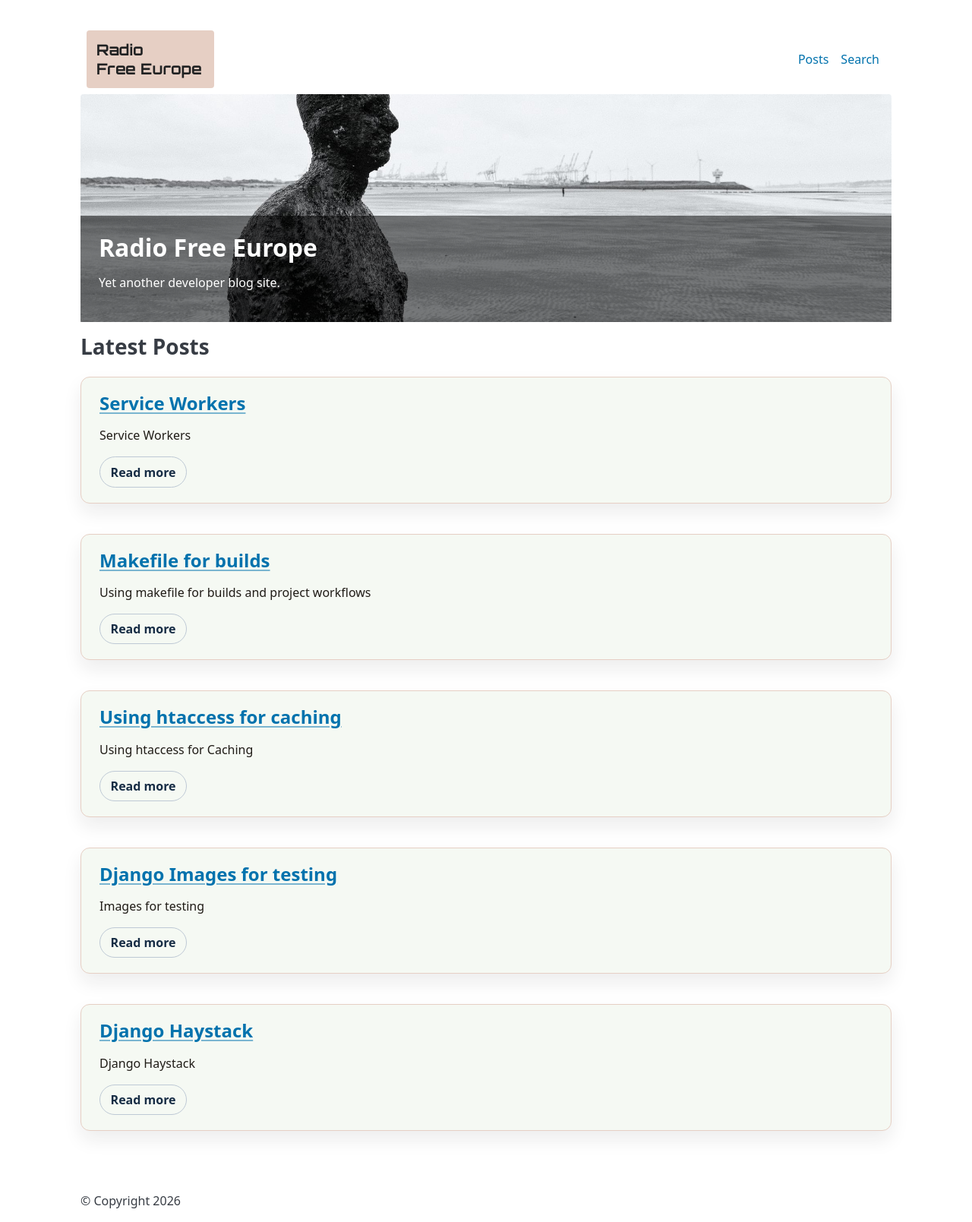
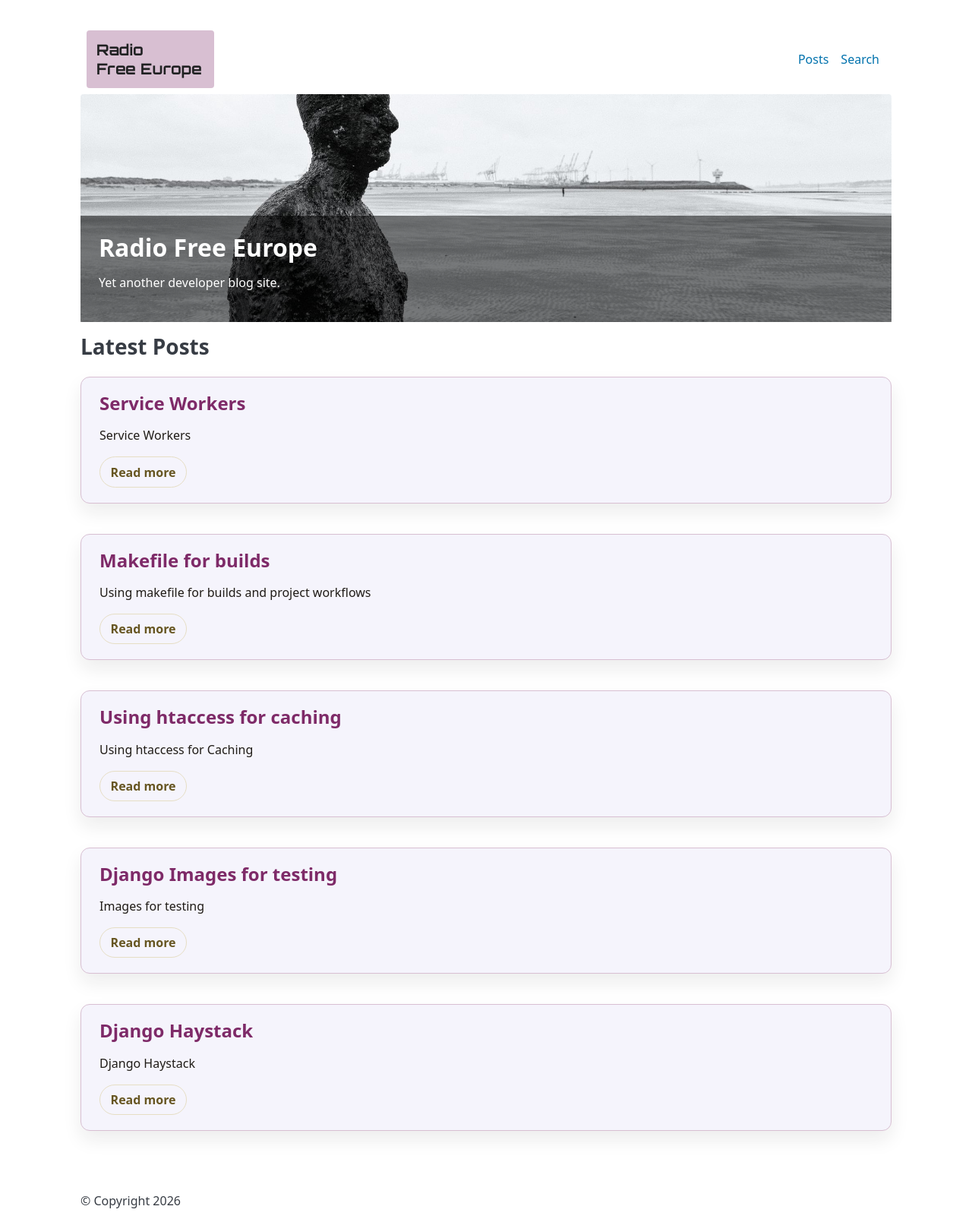
Before and after one commit to mikeh74/rfe, a Jekyll site: the page built from index.md, in a window 1280 px wide. Shown: the whole page at 76% size. Built offline with Jekyll 4.4.1, drawn with Linux system fonts in a browser that asks for light colours.

Commit message:
Updating styles

```diff
--- a/assets/css/style.css
+++ b/assets/css/style.css
@@ -2906,6 +2906,7 @@ textarea,
   }
 }
 .post-card {
+  position: relative;
   border: 1px solid var(--primary-extra-light);
   border-radius: 10px;
   padding: 1rem 1.25rem;
@@ -2950,6 +2951,7 @@ textarea,
 }
 
 .featured-post {
+  position: relative;
   padding: 1.25rem 1.5rem;
   border: 1px solid var(--primary-extra-light);
   border-radius: 12px;
@@ -2959,6 +2961,7 @@ textarea,
 
 .featured-post h3 {
   margin-top: 0;
+  color: var(--primary);
 }
 
 .post-tease {
@@ -2983,20 +2986,30 @@ textarea,
   color: var(--secondary);
 }
 
+.stretched-link::after {
+  position: absolute;
+  top: 0;
+  right: 0;
+  bottom: 0;
+  left: 0;
+  z-index: 1;
+  content: "";
+}
+
 :root {
   --bg: #f7f4ef;
   --text: #1f1b16;
-  --primary: hsl(20, 50%, 45%);
+  --primary: hsl(316, 50%, 33%);
   --primary-light: color-mix(in srgb, var(--primary) 60%, white);
   --primary-extra-light: color-mix(in srgb, var(--primary) 30%, white);
   --primary-dark: color-mix(in srgb, var(--primary) 60%, black);
   --primary-extra-dark: color-mix(in srgb, var(--primary) 30%, black);
-  --secondary: hsl(211, 50%, 30%);
+  --secondary: hsl(45, 50%, 45%);
   --secondary-light: color-mix(in srgb, var(--secondary) 60%, white);
   --secondary-extra-light: color-mix(in srgb, var(--secondary) 30%, white);
   --secondary-dark: color-mix(in srgb, var(--secondary) 60%, black);
   --secondary-extra-dark: color-mix(in srgb, var(--secondary) 30%, black);
-  --accent: hsl(98, 50%, 39%);
+  --accent: hsl(249, 60%, 55%);
   --accent-light: color-mix(in srgb, var(--accent) 60%, white);
   --accent-extra-light: color-mix(in srgb, var(--accent) 30%, white);
   --accent-dark: color-mix(in srgb, var(--accent) 60%, black);
@@ -3052,5 +3065,3 @@ body > header, body > footer {
   background: var(--primary-extra-light);
   border-color: var(--primary);
 }
-
-/*# sourceMappingURL=style.css.map */
--- a/assets/scss/_posts.scss
+++ b/assets/scss/_posts.scss
@@ -69,6 +69,7 @@
 }
 
 .post-card {
+  position: relative;
   border: 1px solid var(--primary-extra-light);
   border-radius: 10px;
   padding: 1rem 1.25rem;
@@ -113,6 +114,7 @@
 }
 
 .featured-post {
+  position: relative;
   padding: 1.25rem 1.5rem;
   border: 1px solid var(--primary-extra-light);
   border-radius: 12px;
@@ -122,6 +124,7 @@
 
 .featured-post h3 {
   margin-top: 0;
+  color: var(--primary);
 }
 
 .post-tease {
--- /dev/null
+++ b/assets/scss/_utils.scss
@@ -0,0 +1,9 @@
+.stretched-link::after {
+  position: absolute;
+  top: 0;
+  right: 0;
+  bottom: 0;
+  left: 0;
+  z-index: 1;
+  content: "";
+}
--- a/assets/scss/style.scss
+++ b/assets/scss/style.scss
@@ -1,24 +1,25 @@
 @use "@picocss/pico/scss/pico";
 @use "./pico_overrides";
 @use "./posts";
+@use "./utils";
 
 :root {
   --bg: #f7f4ef;
   --text: #1f1b16;
 
-  --primary: hsl(20, 50%, 45%);
+  --primary: hsl(316, 50%, 33%);
   --primary-light: color-mix(in srgb, var(--primary) 60%, white);
   --primary-extra-light: color-mix(in srgb, var(--primary) 30%, white);
   --primary-dark: color-mix(in srgb, var(--primary) 60%, black);
   --primary-extra-dark: color-mix(in srgb, var(--primary) 30%, black);
 
-  --secondary: hsl(211, 50%, 30%);
+  --secondary: hsl(45, 50%, 45%);
   --secondary-light: color-mix(in srgb, var(--secondary) 60%, white);
   --secondary-extra-light: color-mix(in srgb, var(--secondary) 30%, white);
   --secondary-dark: color-mix(in srgb, var(--secondary) 60%, black);
   --secondary-extra-dark: color-mix(in srgb, var(--secondary) 30%, black);
 
-  --accent: hsl(98, 50%, 39%);
+  --accent: hsl(249, 60%, 55%);
   --accent-light: color-mix(in srgb, var(--accent) 60%, white);
   --accent-extra-light: color-mix(in srgb, var(--accent) 30%, white);
   --accent-dark: color-mix(in srgb, var(--accent) 60%, black);
--- a/index.md
+++ b/index.md
@@ -11,15 +11,13 @@ banner_tagline: Yet another developer blog site.
 {% if site.posts.size > 0 %}
   <div class="featured-posts">
   {% for post in site.posts limit: 5 %}
-  <article class="featured-post">
-  <h3>
-  <a href="{{ post.url | relative_url }}">{{ post.title }}</a>
-  </h3>
-  <p class="post-tease">
-  {{ post.excerpt | strip_html | truncatewords: 28 }}
-  </p>
-  <a class="read-more" href="{{ post.url | relative_url }}">Read more</a>
-  </article>
+    <article class="featured-post">
+      <h3>{{ post.title }}</h3>
+      <p class="post-tease">
+      {{ post.excerpt | strip_html | truncatewords: 28 }}
+      </p>
+      <a class="stretched-link read-more" href="{{ post.url | relative_url }}">Read more</a>
+    </article>
   {% endfor %}
   </div>
   {% else %}
```
Also changed, not shown: posts.md (+1 -1 lines).
